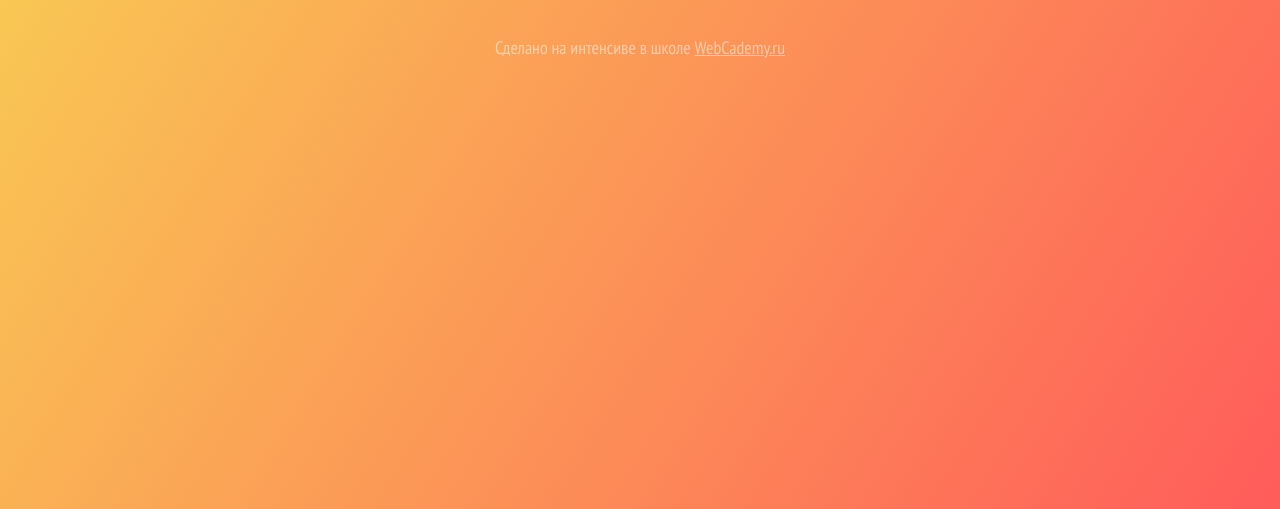
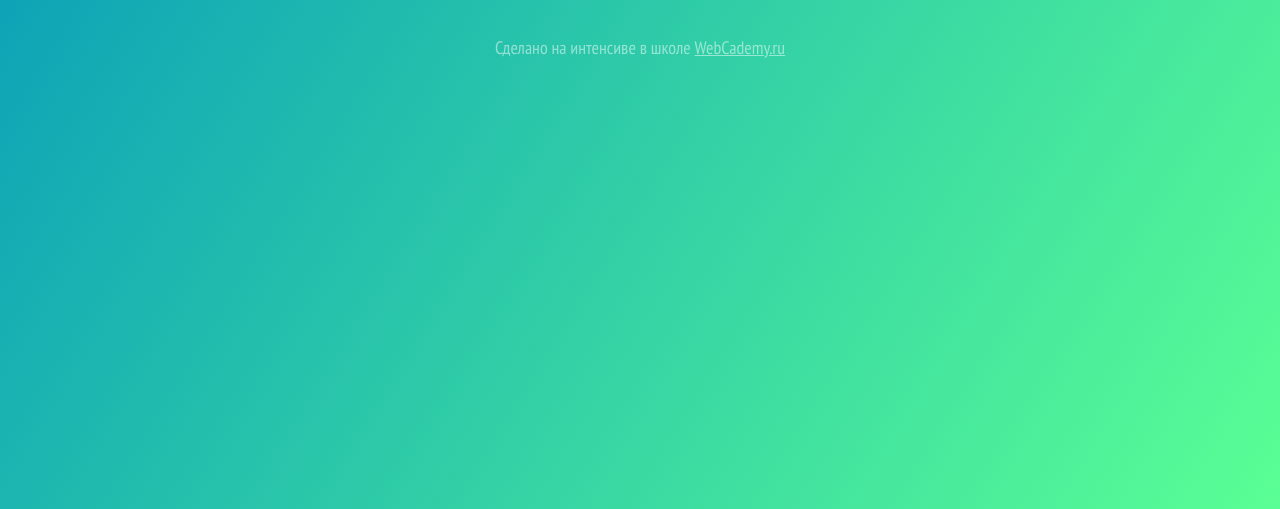
Before and after one commit to lergnom/insta-page-example, a plain HTML site: page docs/index.html in a window 1280 px wide. Shown: the part 291-800 px from the top of the page. Drawn offline with Linux system fonts and the light colour scheme; a web font is replaced by a local one.

Commit message:
background style lineart-gradient

```diff
--- a/docs/css/main.css
+++ b/docs/css/main.css
@@ -10,9 +10,10 @@ body {
     background-color: #424242;
 
     background: #F8D353;
-	background: -webkit-linear-gradient(top left, #F8D353, #FF5C5A);
-	background: -moz-linear-gradient(top left, #F8D353, #FF5C5A);
-	background: linear-gradient(top left, #F8D353, #FF5C5A);
+    background: -webkit-linear-gradient(top left, #0599bb, #5aff94);
+    background: -moz-linear-gradient(top left, #0599bb, #5aff94);
+    background: linear-gradient(top left, #0599bb, #5aff94);
+
 
     /*	background: #B0D09C;
         background: -webkit-linear-gradient(top left, #B0D09C, #4B8244);
```
Lines whose indentation alone changed are shown as unchanged.
